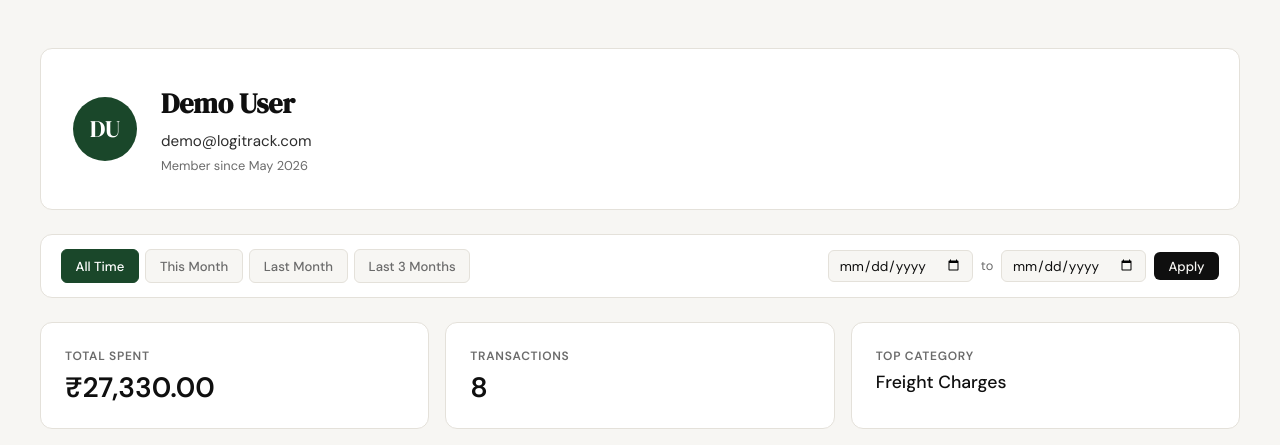
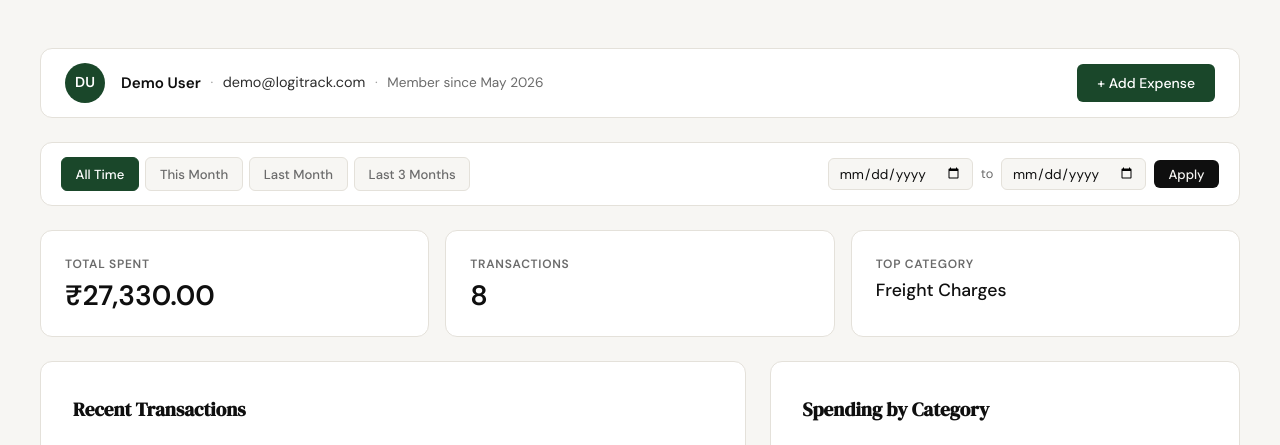
Before and after one commit to kapilkd/logitrack, a Flask app: page /profile in a window 1280 px wide. Shown: the part 61-506 px from the top of the page. Run offline with Flask 3, Linux system fonts and the light colour scheme; the visitor is signed in with stand-in values (Sample User, id 1); data comes from the database, SQL or seed files in the repository.

Commit message:
Profile page add expense

```diff
--- a/app.py
+++ b/app.py
@@ -2,7 +2,7 @@ import os
 from datetime import date, timedelta
 from flask import Flask, redirect, render_template, request, session, url_for
 from werkzeug.security import check_password_hash, generate_password_hash
-from database.db import get_db, init_db, seed_db, get_user_by_email, create_user
+from database.db import get_db, init_db, seed_db, get_user_by_email, create_user, create_expense
 from database.queries import get_user_by_id, get_summary_stats, get_recent_transactions, get_category_breakdown
 
 app = Flask(__name__)
@@ -152,9 +152,56 @@ def profile():
     )
 
 
-@app.route("/shipments/add")
+EXPENSE_CATEGORIES = [
+    "Freight Charges", "Customs Duty", "Port Charges", "Documentation",
+    "Warehouse Charges", "Insurance", "Courier & Shipping",
+    "Penalty & Demurrage", "Other",
+]
+
+
+@app.route("/shipments/add", methods=["GET", "POST"])
 def add_shipment():
-    return "Add shipment — coming in Step 7"
+    if not session.get("user_id"):
+        return redirect(url_for("login"))
+
+    if request.method == "GET":
+        return render_template(
+            "add_expense.html",
+            categories=EXPENSE_CATEGORIES,
+            today=date.today().isoformat(),
+        )
+
+    amount_raw = request.form.get("amount", "").strip()
+    category = request.form.get("category", "").strip()
+    date_raw = request.form.get("date", "").strip()
+    description = request.form.get("description", "").strip()
+
+    def bad(msg):
+        return render_template(
+            "add_expense.html",
+            categories=EXPENSE_CATEGORIES,
+            today=date.today().isoformat(),
+            error=msg,
+            form=request.form,
+        )
+
+    try:
+        amount = float(amount_raw)
+        if amount <= 0:
+            raise ValueError
+    except ValueError:
+        return bad("Amount must be a positive number.")
+
+    if category not in EXPENSE_CATEGORIES:
+        return bad("Please select a valid category.")
+
+    try:
+        date.fromisoformat(date_raw)
+    except ValueError:
+        return bad("Please enter a valid date.")
+
+    create_expense(session["user_id"], amount, category, date_raw, description or None)
+    return redirect(url_for("profile"))
 
 
 @app.route("/shipments/<int:id>/edit")
--- a/database/db.py
+++ b/database/db.py
@@ -90,6 +90,17 @@ def create_user(name, email, password_hash):
     conn.close()
 
 
+def create_expense(user_id, amount, category, expense_date, description):
+    conn = get_db()
+    conn.execute(
+        "INSERT INTO expenses (user_id, amount, category, date, description)"
+        " VALUES (?, ?, ?, ?, ?)",
+        (user_id, amount, category, expense_date, description or None),
+    )
+    conn.commit()
+    conn.close()
+
+
 def get_user_by_id(user_id):
     conn = get_db()
     row = conn.execute("SELECT * FROM users WHERE id = ?", (user_id,)).fetchone()
--- a/static/css/profile.css
+++ b/static/css/profile.css
@@ -24,20 +24,29 @@
     background: var(--paper-card);
     border: 1px solid var(--border);
     border-radius: var(--radius-md);
-    padding: 2rem;
+    padding: 0.875rem 1.5rem;
     display: flex;
     align-items: center;
-    gap: 1.5rem;
+    justify-content: space-between;
+    gap: 1rem;
+}
+
+.profile-user-info {
+    display: flex;
+    align-items: center;
+    gap: 1rem;
+    min-width: 0;
 }
 
 .profile-avatar {
-    width: 64px;
-    height: 64px;
+    width: 40px;
+    height: 40px;
     border-radius: 50%;
     background: var(--accent);
     color: var(--paper-card);
-    font-family: var(--font-display);
-    font-size: 1.5rem;
+    font-family: var(--font-body);
+    font-size: 0.9rem;
+    font-weight: 600;
     display: flex;
     align-items: center;
     justify-content: center;
@@ -46,27 +55,49 @@
 
 .profile-meta {
     display: flex;
-    flex-direction: column;
-    gap: 0.2rem;
+    align-items: center;
+    flex-wrap: wrap;
+    gap: 0.4rem 0.6rem;
+    min-width: 0;
 }
 
 .profile-name {
-    font-family: var(--font-display);
-    font-size: 1.75rem;
+    font-weight: 600;
+    font-size: 0.95rem;
     color: var(--ink);
-    margin: 0;
+}
+
+.profile-meta-sep {
+    color: var(--ink-faint);
+    font-size: 0.85rem;
 }
 
 .profile-email {
     color: var(--ink-soft);
-    margin: 0;
-    font-size: 0.95rem;
+    font-size: 0.9rem;
 }
 
 .profile-since {
     color: var(--ink-muted);
-    font-size: 0.8rem;
-    margin: 0;
+    font-size: 0.85rem;
+}
+
+.profile-add-btn {
+    display: inline-block;
+    flex-shrink: 0;
+    padding: 0.5rem 1.25rem;
+    background: var(--accent);
+    color: var(--paper-card);
+    border-radius: var(--radius-sm);
+    font-size: 0.875rem;
+    font-weight: 500;
+    text-decoration: none;
+    transition: background 0.2s;
+    white-space: nowrap;
+}
+
+.profile-add-btn:hover {
+    background: var(--ink);
 }
 
 /* ── Section 2: Stats row ────────────────────────────── */
--- a/templates/profile.html
+++ b/templates/profile.html
@@ -12,12 +12,17 @@
 
         <!-- Section 1: User info card -->
         <div class="profile-header">
-            <div class="profile-avatar">{{ user.initials }}</div>
-            <div class="profile-meta">
-                <h1 class="profile-name">{{ user.name }}</h1>
-                <p class="profile-email">{{ user.email }}</p>
-                <p class="profile-since">Member since {{ user.member_since }}</p>
+            <div class="profile-user-info">
+                <div class="profile-avatar">{{ user.initials }}</div>
+                <div class="profile-meta">
+                    <span class="profile-name">{{ user.name }}</span>
+                    <span class="profile-meta-sep">·</span>
+                    <span class="profile-email">{{ user.email }}</span>
+                    <span class="profile-meta-sep">·</span>
+                    <span class="profile-since">Member since {{ user.member_since }}</span>
+                </div>
             </div>
+            <a href="{{ url_for('add_shipment') }}" class="profile-add-btn">+ Add Expense</a>
         </div>
 
         <!-- Filter bar -->
```
Also changed, not shown: templates/add_expense.html (added, +63 -0 lines), .claude/specs/07-add-expense.md (added).
